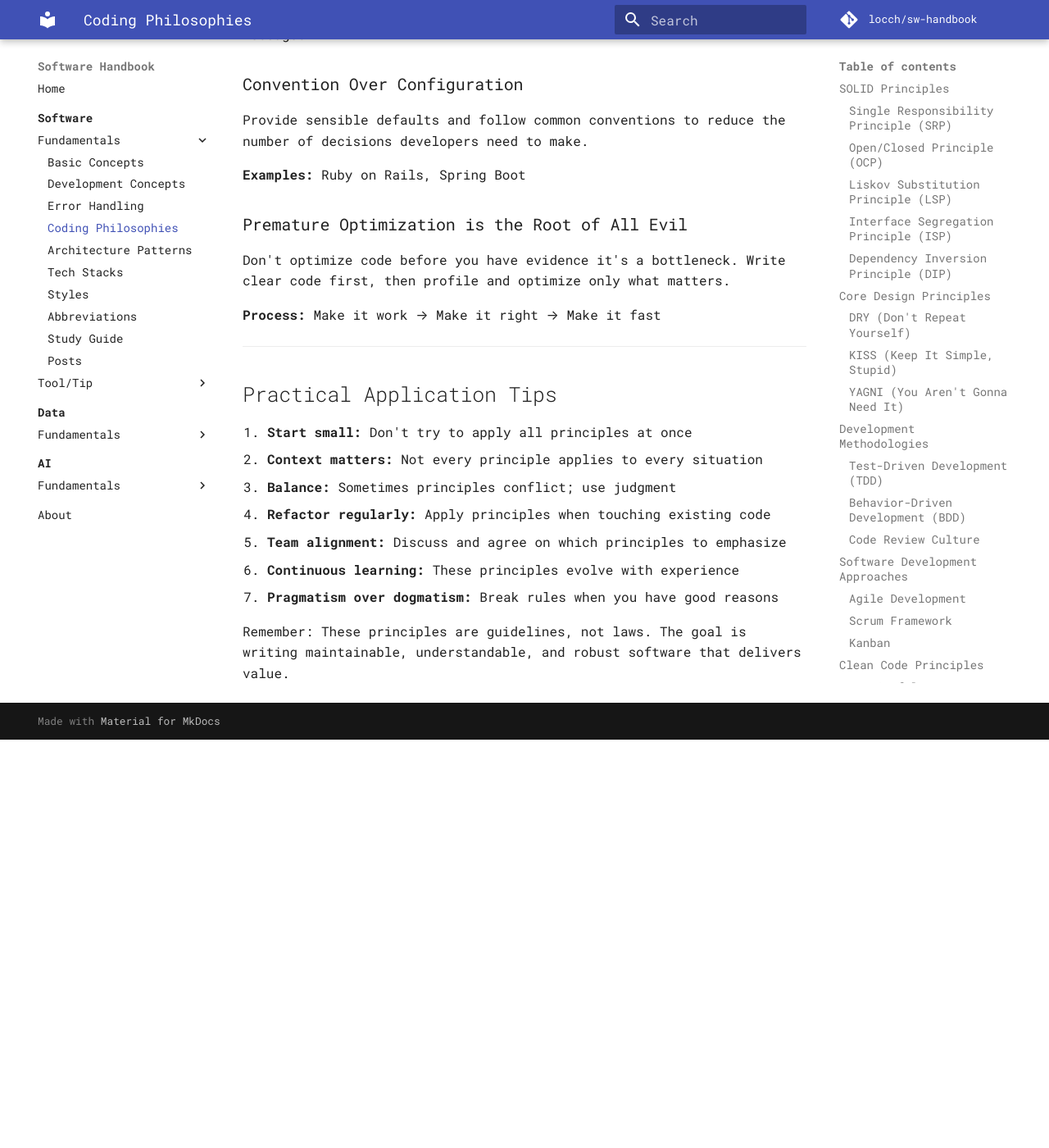
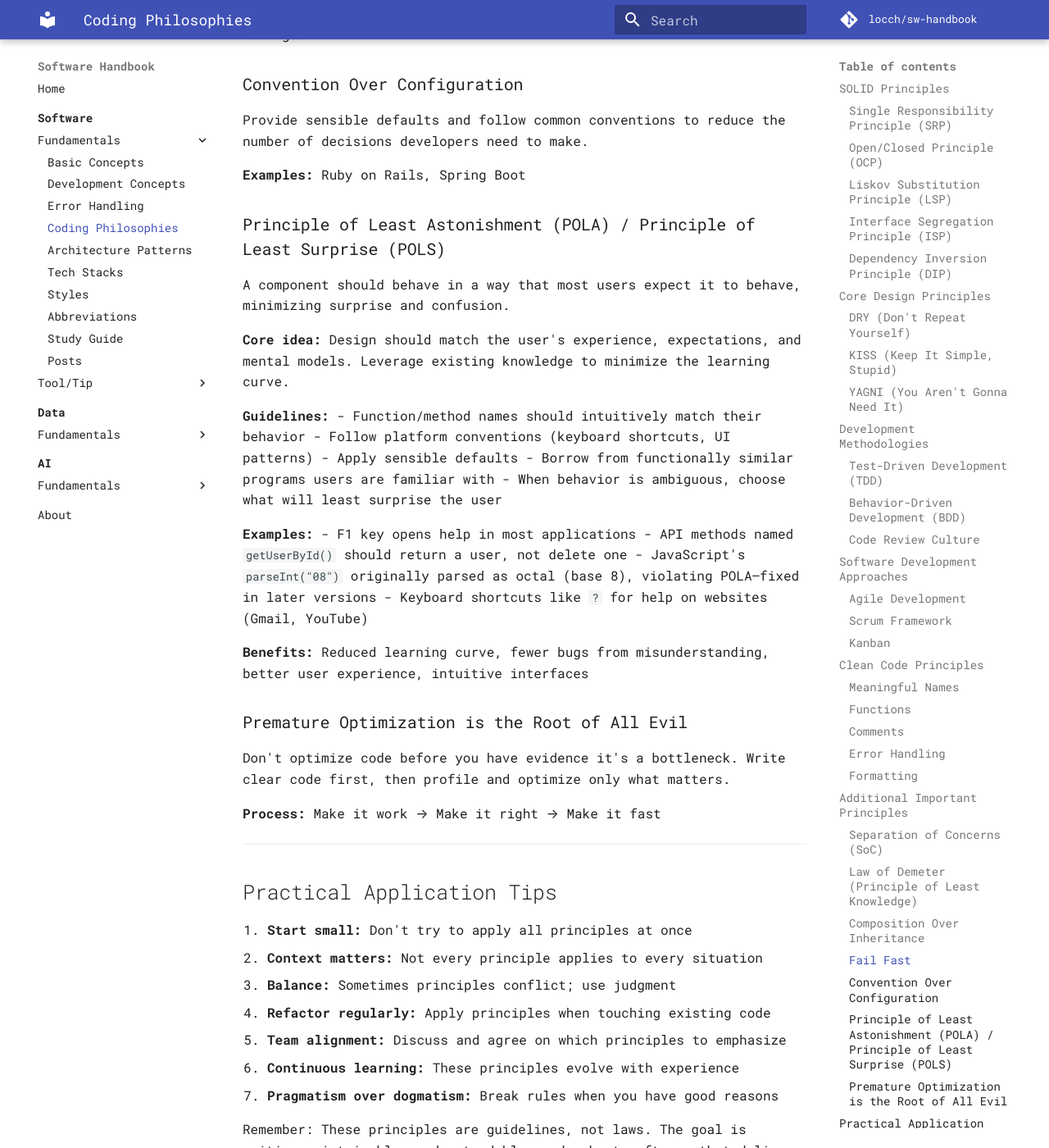
Before and after one commit to locchh/sw-handbook, an MkDocs documentation site: the page built from docs/software/basics/philosophies_principles.md, in a window 1280 px wide and 1400 px high, scrolled down 6708 px. Shown: the whole window at 82% size. Built offline with MkDocs 1.6.1 and Material for MkDocs 9.7.7, drawn with Linux system fonts in a browser that asks for light colours; comment, search, counter and statistics services are not loaded; before the commit the page ends 7610 px from its top, so only the background shows below that.

Commit message:
docs: add Principle of Least Astonishment (POLA) to software philosophies and principles
- Add new section explaining POLA/POLS concept and core idea
- Include guidelines for designing intuitive interfaces and APIs
- Provide practical examples (F1 help key, API naming, JavaScript parseInt quirk, keyboard shortcuts)
- List benefits including reduced learning curve and better user experience

```diff
--- a/docs/software/basics/philosophies_principles.md
+++ b/docs/software/basics/philosophies_principles.md
@@ -228,6 +228,26 @@ Provide sensible defaults and follow common conventions to reduce the number of
 
 **Examples:** Ruby on Rails, Spring Boot
 
+### Principle of Least Astonishment (POLA) / Principle of Least Surprise (POLS)
+A component should behave in a way that most users expect it to behave, minimizing surprise and confusion.
+
+**Core idea:** Design should match the user's experience, expectations, and mental models. Leverage existing knowledge to minimize the learning curve.
+
+**Guidelines:**
+- Function/method names should intuitively match their behavior
+- Follow platform conventions (keyboard shortcuts, UI patterns)
+- Apply sensible defaults
+- Borrow from functionally similar programs users are familiar with
+- When behavior is ambiguous, choose what will least surprise the user
+
+**Examples:**
+- F1 key opens help in most applications
+- API methods named `getUserById()` should return a user, not delete one
+- JavaScript's `parseInt("08")` originally parsed as octal (base 8), violating POLA—fixed in later versions
+- Keyboard shortcuts like `?` for help on websites (Gmail, YouTube)
+
+**Benefits:** Reduced learning curve, fewer bugs from misunderstanding, better user experience, intuitive interfaces
+
 ### Premature Optimization is the Root of All Evil
 Don't optimize code before you have evidence it's a bottleneck. Write clear code first, then profile and optimize only what matters.
 
```
